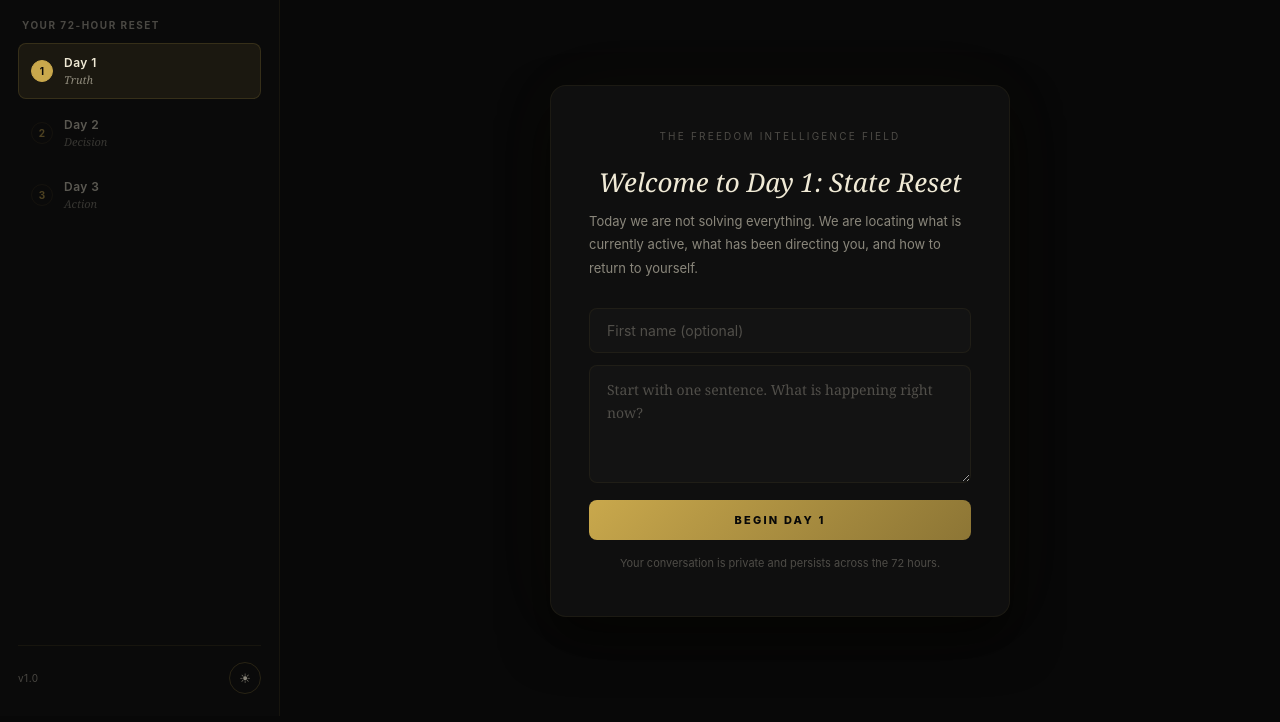
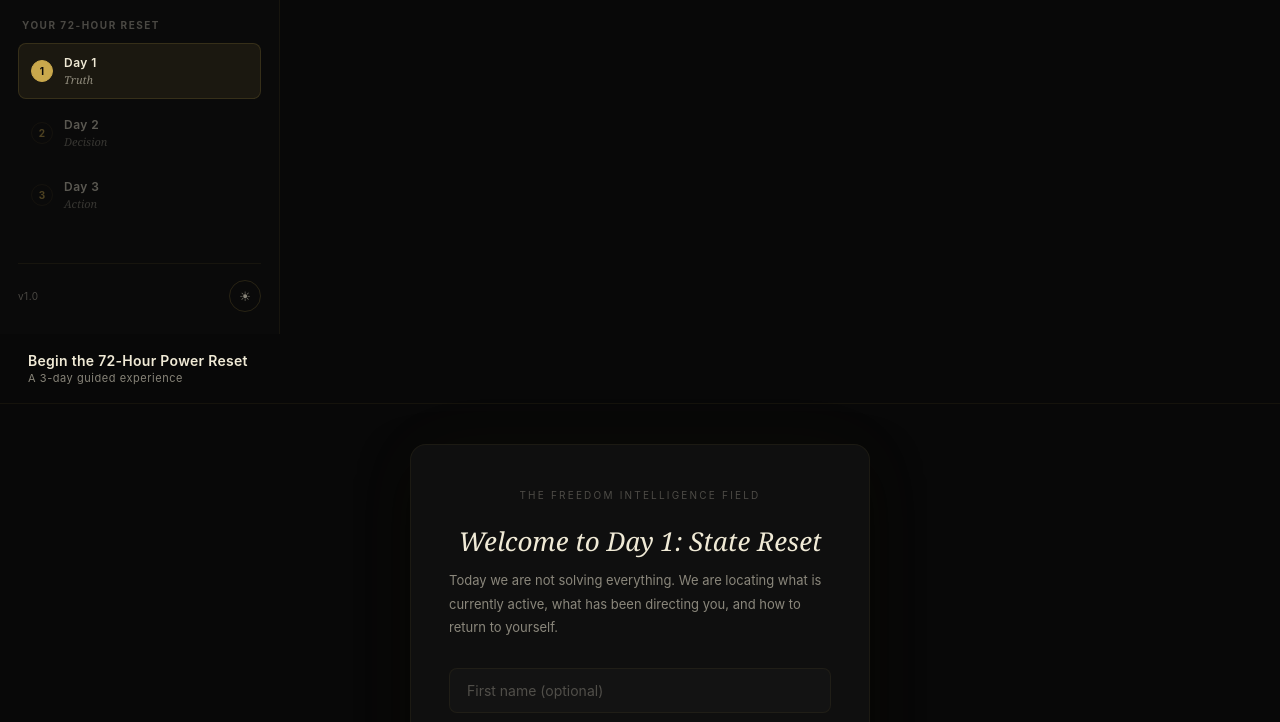
Before and after one commit to shimritnativ/myp-ascension, a website: page embed.html in a window 1280 px wide. Shown: the part 84-806 px from the top of the page. Drawn offline with Linux system fonts and the light colour scheme.

Commit message:
css changes

```diff
--- a/embed.html
+++ b/embed.html
@@ -60,8 +60,7 @@
   background: var(--bg);
   color: var(--text);
   font-family: Georgia, "Times New Roman", serif;
-    height: 100%;
-    overflow: hidden;
+  min-height: 100%;
 }
 
   button { font-family: inherit; cursor: pointer; }
@@ -69,9 +68,11 @@
   /* ============================================================
      Layout
      ============================================================ */
+
   #app {
   display: flex;
-    height: 100vh;
+  flex-direction: column;
+  min-height: 100vh;
   width: 100%;
 }
 
```
Lines whose indentation alone changed are shown as unchanged.
